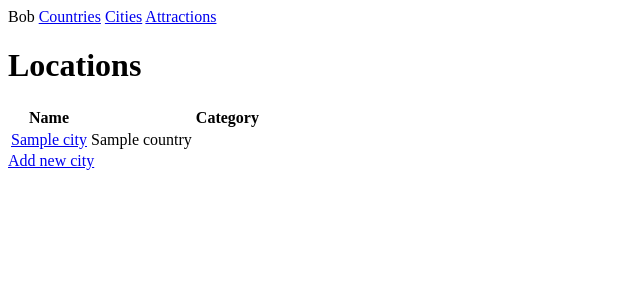
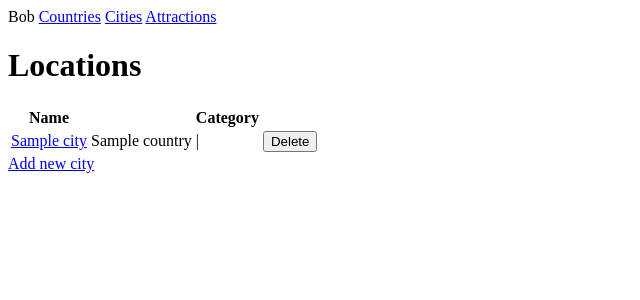
Before and after one commit to Jamiefkk/Flask_Project_JF, a Flask app: page /cities in a window 1280 px wide. Shown: the top 300 px of the page, without its empty margins (0-640 px from the left). Run offline with Flask 2, Linux system fonts and the light colour scheme; a database or web service that is not in the repository returns one stand-in record (values such as "Sample title"); some libraries are stand-ins or nearby versions.

Commit message:
all items can delete but not on cascade

```diff
--- a/controllers/visits_city_controller.py
+++ b/controllers/visits_city_controller.py
@@ -41,3 +41,8 @@ def show(id):
     attractions = attraction_repository.attractions_in_cities(id)
     users = attraction_repository.users(cities)
     return render_template("cities/show.html", cities=cities, users=users, attractions=attractions)
+
+@visit_cities_blueprint.route("/cities/<id>/delete", methods=["POST"])
+def delete(id):
+    city_repository.delete(id)
+    return redirect("/cities")
--- a/controllers/visits_country_controller.py
+++ b/controllers/visits_country_controller.py
@@ -45,3 +45,8 @@ def show(id):
     attractions = attraction_repository.attractions_in_countries(id)
     # users = attraction_repository.users(cities)
     return render_template("countries/show.html", country=country, cities=cities, attractions=attractions)
+
+@visit_countries_blueprint.route("/countries/<id>/delete", methods=["POST"])
+def delete(id):
+    country_repository.delete(id)
+    return redirect("/countries")
--- a/db/travel_db.sql
+++ b/db/travel_db.sql
@@ -20,14 +20,14 @@ CREATE TABLE countries (
 CREATE TABLE cities (
     id SERIAL PRIMARY KEY,
     name VARCHAR(255),
-    country_id INT REFERENCES countries(id)
+    country_id INT REFERENCES countries(id) ON DELETE CASCADE
 );
 
 CREATE TABLE attractions (
     id SERIAL PRIMARY KEY,
     name VARCHAR(255),
-    country_id INT NOT NULL REFERENCES countries(id),
-    city_id INT REFERENCES cities(id),
+    country_id INT NOT NULL REFERENCES countries(id) ON DELETE CASCADE,
+    city_id INT REFERENCES cities(id) ON DELETE CASCADE,
     attraction_cat VARCHAR(255)
 );
 
--- a/repositories/city_repository.py
+++ b/repositories/city_repository.py
@@ -14,6 +14,11 @@ def save(city):
 def delete_all():
     sql = "DELETE FROM cities"
     run_sql(sql)
+
+def delete(id):
+    sql = "DELETE FROM cities WHERE id = %s"
+    values = [id]
+    run_sql(sql, values)
 
 def select_all():
     cities = []
--- a/repositories/country_repositiory.py
+++ b/repositories/country_repositiory.py
@@ -13,6 +13,11 @@ def save(country):
 def delete_all():
     sql = "DELETE FROM countries"
     run_sql(sql)
+
+def delete(id):
+    sql = "DELETE FROM countries WHERE id = %s"
+    values = [id]
+    run_sql(sql, values)
 
 def select_all():
     locations = []
--- a/templates/cities/index.html
+++ b/templates/cities/index.html
@@ -13,7 +13,9 @@
   <tr>
     <td><a href="/cities/{{ city.id }}"> {{city.name}} </a></td>
     <td>{{ city.country.name }}</td>
-    <td>
+    <td>|</td>
+    <td><form action="/cities/{{ city.id }}/delete" method="post">
+      <button>Delete</button></form><td>
     </td>
   </tr>
   {% endfor %}
--- a/templates/countries/index.html
+++ b/templates/countries/index.html
@@ -14,6 +14,9 @@
     <td><a href="/countries/{{ country.id }}"> {{country.name}} </a></td>
     <td>|</td>
     <td>{{ country.category }}</td>
+    <td>|</td>
+    <td><form action="/countries/{{ country.id }}/delete" method="post">
+      <button>Delete</button></form>
   </tr>
   {% endfor %}
 </table>
```
